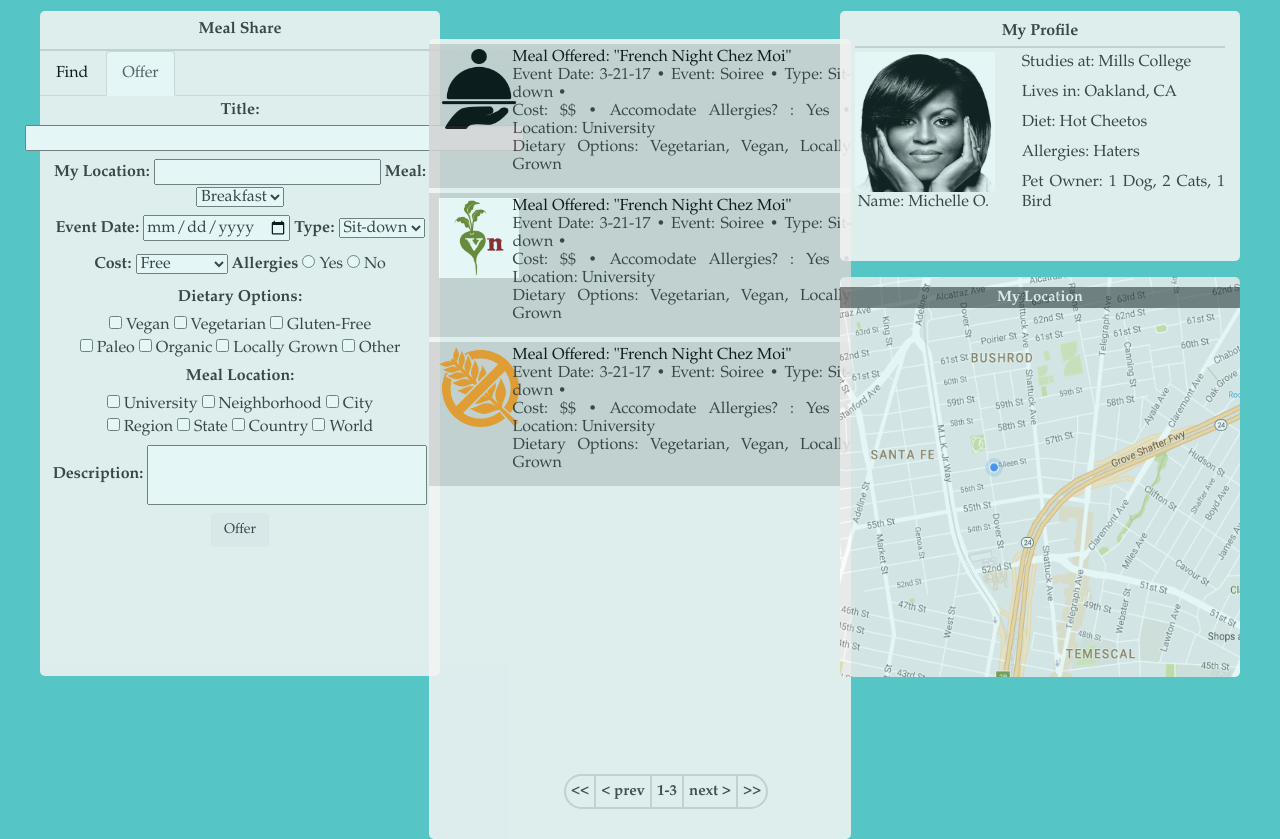
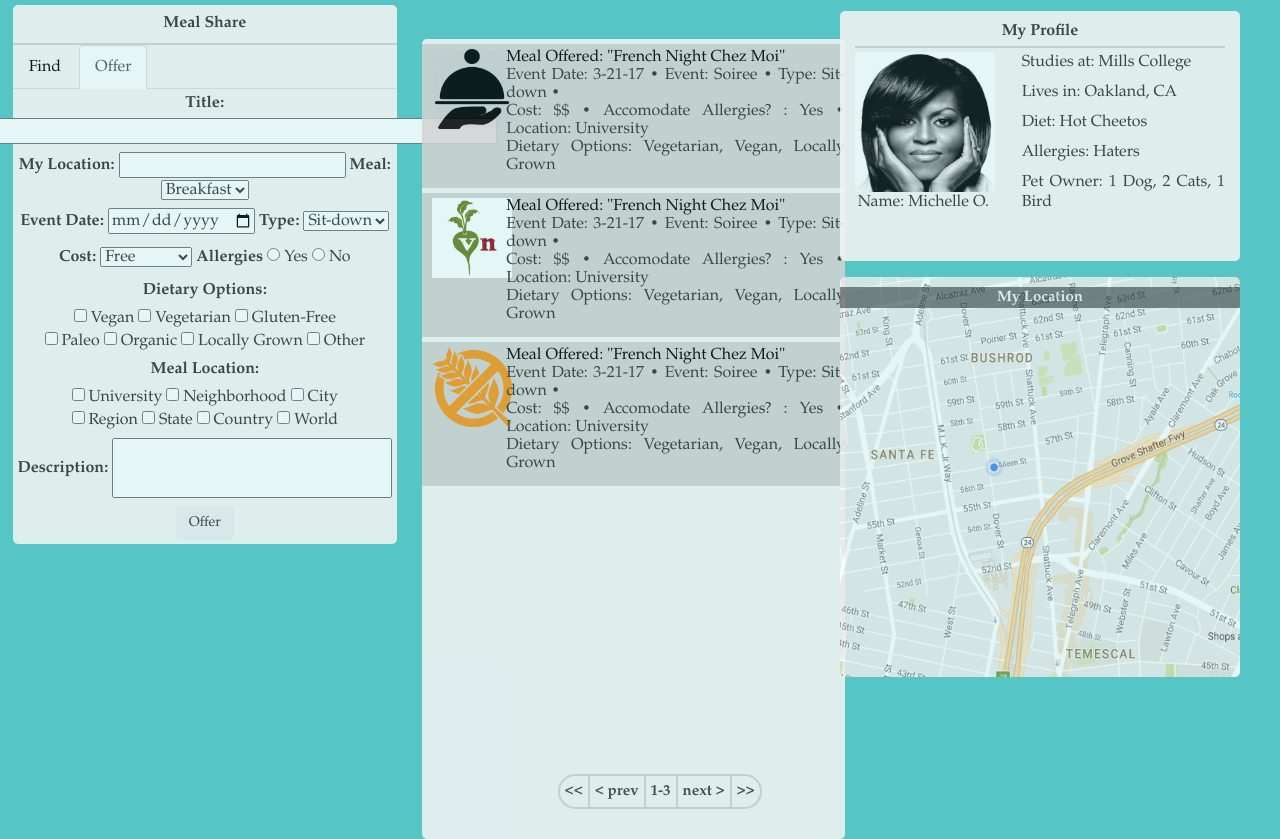
Before and after one commit to ndosker/UniversalStudentCollective, a Node server app: page /main in a window 1280 px wide. Shown: the part 101-940 px from the top of the page. Run offline with Node 20, Linux system fonts and the light colour scheme; some libraries are stand-ins or nearby versions.

Commit message:
Changes to Main CSS

```diff
--- a/public/stylesheets/mainStyle.css
+++ b/public/stylesheets/mainStyle.css
@@ -195,10 +195,12 @@ hr {
 .leftSubNavBar {
     border-radius: 5px;
     background-color:whitesmoke;
-    width:400px;
-    height: 665px;
-    margin-left: 40px;
-    margin-top: 112px;
+    min-width:20%;
+    max-width: 30%;
+    min-height: 20%;
+    max-height: 40%;
+    margin-left: 1%;
+    margin-top: 8.25%;
     font-family: Garamond;
     text-align: center;
     opacity: .85;
@@ -303,7 +305,7 @@ p.foodExchange {
     width: 33%;
     height: 100%;
     position: absolute;
-    right:33.5%;
+    right:34%;
     top:17.5%;
     font-family: Garamond;
     text-align: center;
```
Also changed, not shown: app_server/views/login-signup.jade (+6 -2 lines).
